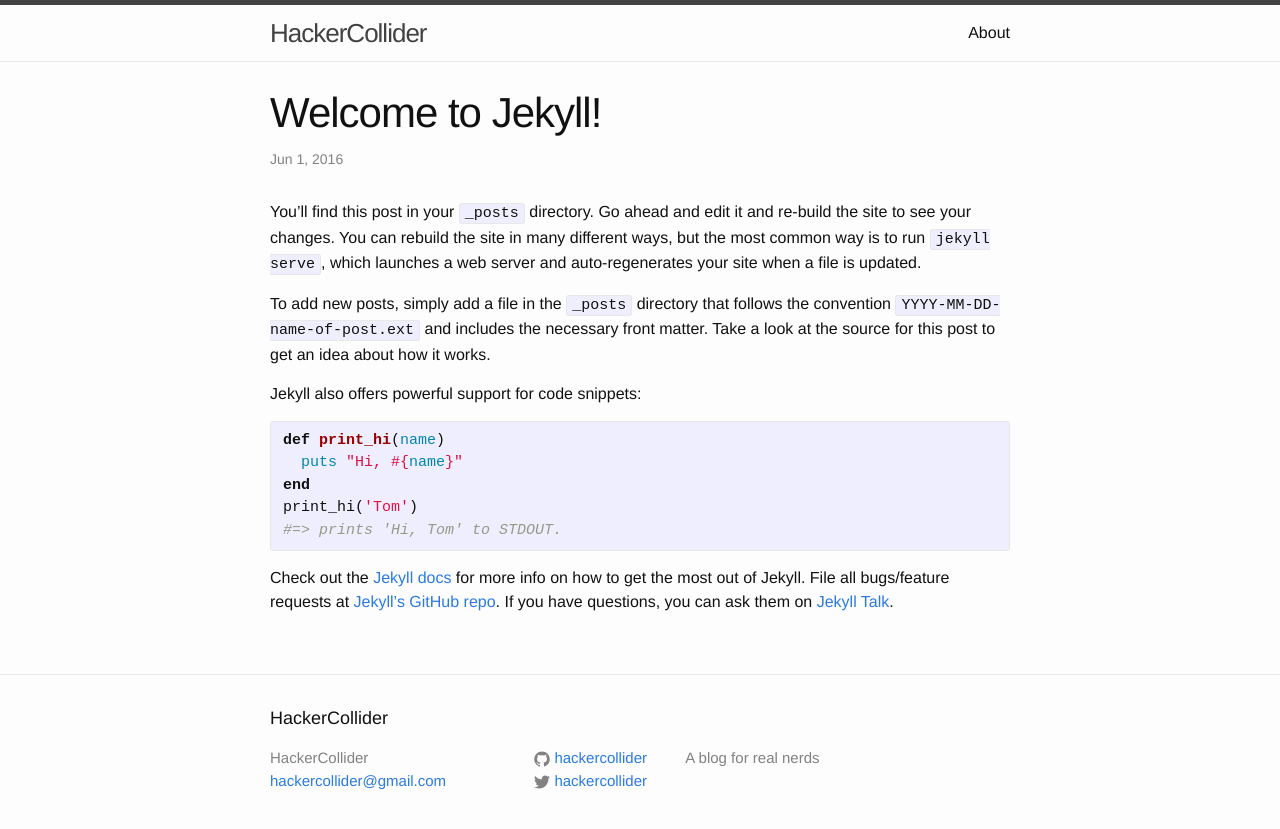
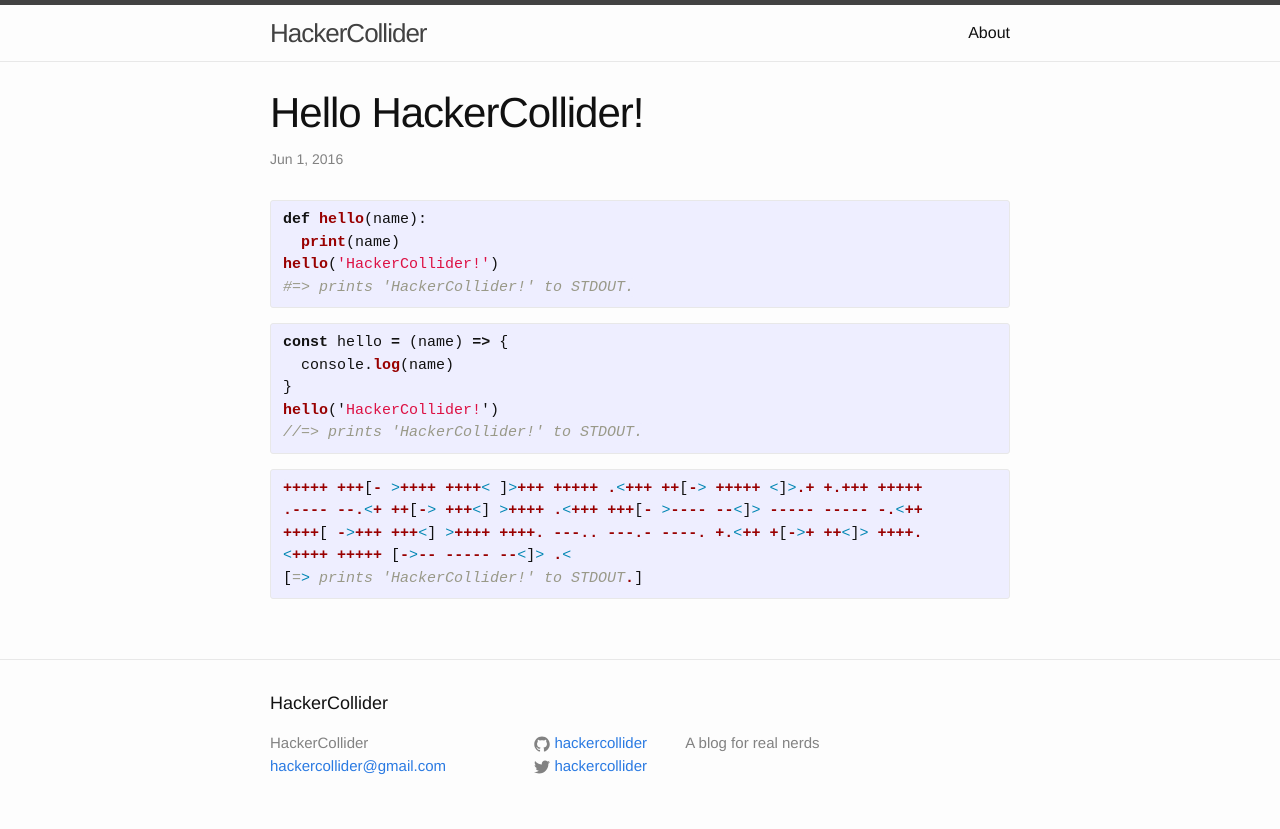
Before and after one commit to hackercollider/hackercollider.github.io, a Jekyll site: the page built from _posts/2016-06-01-welcome-to-jekyll.markdown, in a window 1280 px wide. Shown: the top 829 px of the page. Built offline with Jekyll 4.4.1, drawn with Linux system fonts in a browser that asks for light colours.

Commit message:
Change welcome to Hello HackerCollider

```diff
--- a/_posts/2016-06-01-welcome-to-jekyll.markdown
+++ b/_posts/2016-06-01-welcome-to-jekyll.markdown
@@ -1,25 +1,28 @@
 ---
 layout: post
-title:  "Welcome to Jekyll!"
-date:   2016-06-01 20:54:06 +0700
-categories: jekyll update
+title:  "Hello HackerCollider!"
+date:   2016-06-01 21:46:00 +0700
+categories: nerd
 ---
-You’ll find this post in your `_posts` directory. Go ahead and edit it and re-build the site to see your changes. You can rebuild the site in many different ways, but the most common way is to run `jekyll serve`, which launches a web server and auto-regenerates your site when a file is updated.
-
-To add new posts, simply add a file in the `_posts` directory that follows the convention `YYYY-MM-DD-name-of-post.ext` and includes the necessary front matter. Take a look at the source for this post to get an idea about how it works.
-
-Jekyll also offers powerful support for code snippets:
-
-{% highlight ruby %}
-def print_hi(name)
-  puts "Hi, #{name}"
-end
-print_hi('Tom')
-#=> prints 'Hi, Tom' to STDOUT.
+{% highlight python %}
+def hello(name):
+  print(name)
+hello('HackerCollider!')
+#=> prints 'HackerCollider!' to STDOUT.
 {% endhighlight %}
 
-Check out the [Jekyll docs][jekyll-docs] for more info on how to get the most out of Jekyll. File all bugs/feature requests at [Jekyll’s GitHub repo][jekyll-gh]. If you have questions, you can ask them on [Jekyll Talk][jekyll-talk].
+{% highlight javascript %}
+const hello = (name) => {
+  console.log(name)
+}
+hello('HackerCollider!')
+//=> prints 'HackerCollider!' to STDOUT.
+{% endhighlight %}
 
-[jekyll-docs]: http://jekyllrb.com/docs/home
-[jekyll-gh]:   https://github.com/jekyll/jekyll
-[jekyll-talk]: https://talk.jekyllrb.com/
+{% highlight brainfuck %}
++++++ +++[- >++++ ++++< ]>+++ +++++ .<+++ ++[-> +++++ <]>.+ +.+++ +++++
+.---- --.<+ ++[-> +++<] >++++ .<+++ +++[- >---- --<]> ----- ----- -.<++
+++++[ ->+++ +++<] >++++ ++++. ---.. ---.- ----. +.<++ +[->+ ++<]> ++++.
+<++++ +++++ [->-- ----- --<]> .<
+[=> prints 'HackerCollider!' to STDOUT.]
+{% endhighlight %}
```
